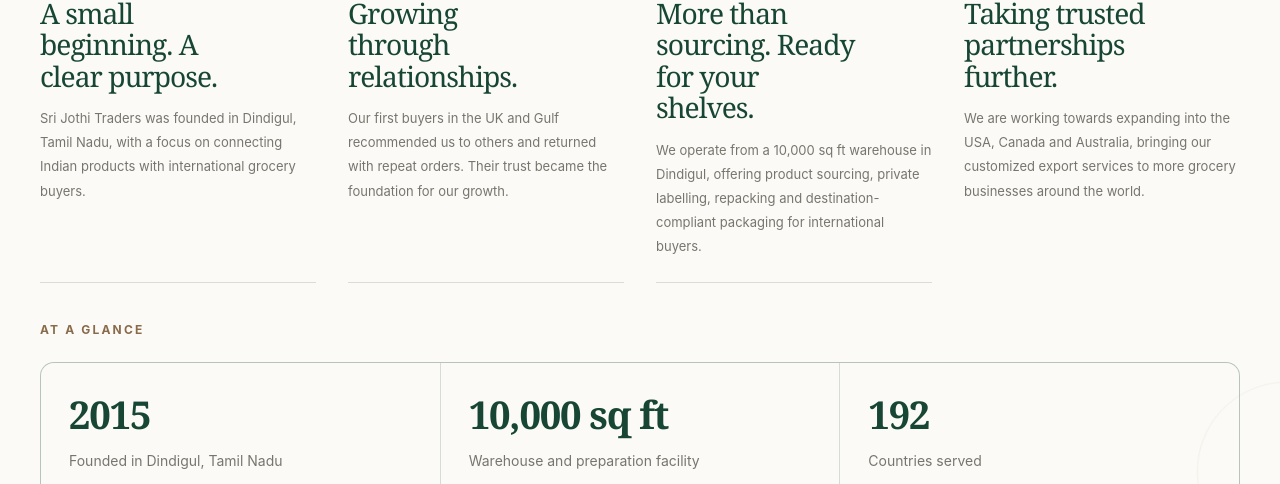
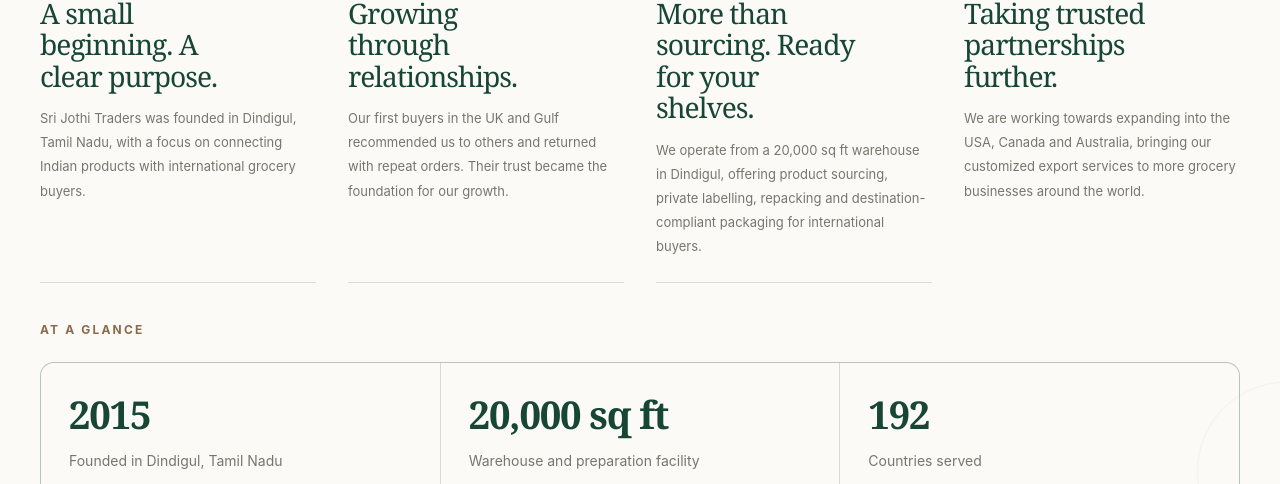
Before and after one commit to Lokesh-5618/sri-jothi-site, a React (Vite) app: page /about in a window 1280 px wide. Shown: the part 1215-1699 px from the top of the page. Built offline with nearby package versions, Linux system fonts and the light colour scheme.

Commit message:
Update About.jsx

```diff
--- a/src/pages/About.jsx
+++ b/src/pages/About.jsx
@@ -102,7 +102,7 @@ export default function About() {
                 <span className="timeline-label">Built to deliver</span>
                 <h3>More than sourcing. Ready for your shelves.</h3>
                 <p>
-                  We operate from a 10,000 sq ft warehouse in Dindigul,
+                  We operate from a 20,000 sq ft warehouse in Dindigul,
                   offering product sourcing, private labelling, repacking and
                   destination-compliant packaging for international buyers.
                 </p>
@@ -132,7 +132,7 @@ export default function About() {
           <p className="eyebrow reveal">At a glance</p>
           <div className="facts-grid reveal-stagger">
             <div className="fact reveal"><b>2015</b><span>Founded in Dindigul, Tamil Nadu</span></div>
-            <div className="fact reveal"><b>10,000 sq ft</b><span>Warehouse and preparation facility</span></div>
+            <div className="fact reveal"><b>20,000 sq ft</b><span>Warehouse and preparation facility</span></div>
             <div className="fact reveal"><b>192</b><span>Countries served</span></div>
             <div className="fact reveal"><b>9</b><span>Certifications and registrations</span></div>
             <div className="fact reveal"><b>7</b><span>Product categories</span></div>
```
